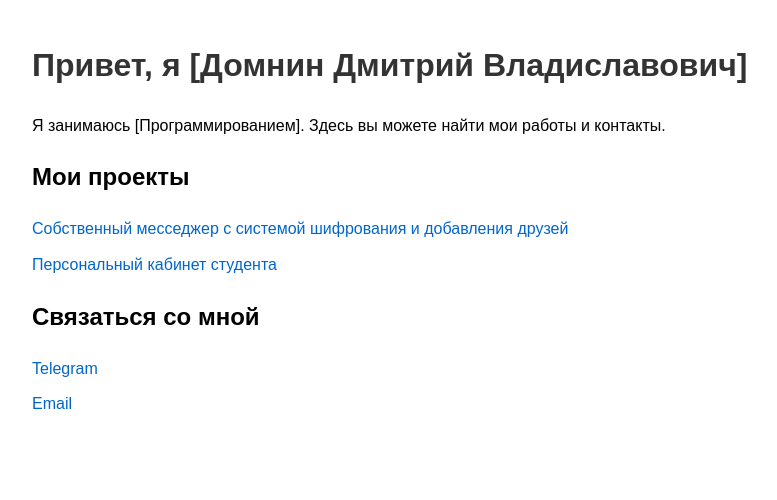
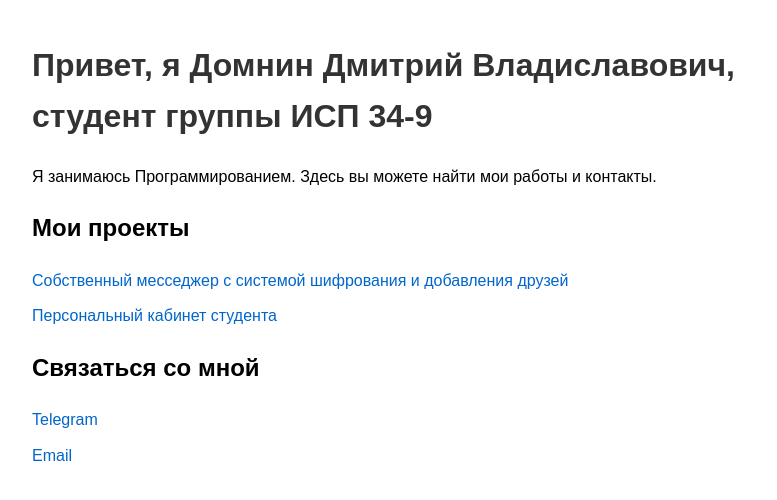
Before and after one commit to dimadomnin7458-hue/Dmido, a plain HTML site: page index.html in a window 1280 px wide. Shown: the whole page, without its empty margins (208-985 px from the left). Drawn offline with Linux system fonts and the light colour scheme.

Commit message:
Update index.html

```diff
--- a/index.html
+++ b/index.html
@@ -12,8 +12,8 @@
     </style>
 </head>
 <body>
-    <h1>Привет, я [Домнин Дмитрий Владиславович]</h1>
-    <p>Я занимаюсь [Программированием]. Здесь вы можете найти мои работы и контакты.</p>
+    <h1>Привет, я Домнин Дмитрий Владиславович, студент группы ИСП 34-9</h1>
+    <p>Я занимаюсь Программированием. Здесь вы можете найти мои работы и контакты.</p>
 
     <h2>Мои проекты</h2>
     <div class="links">
```
